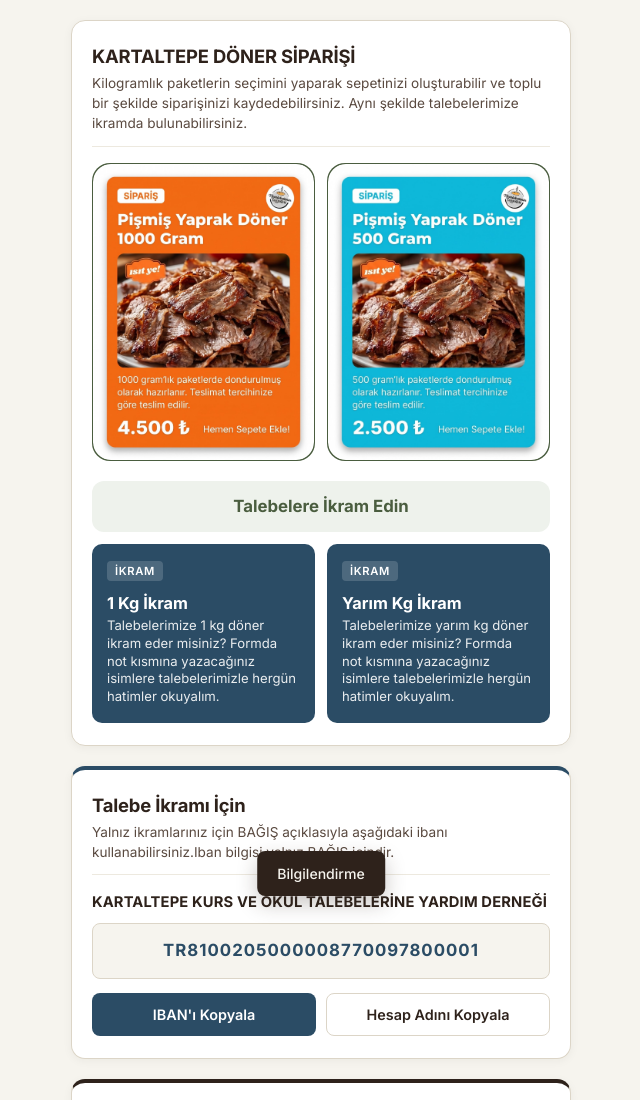
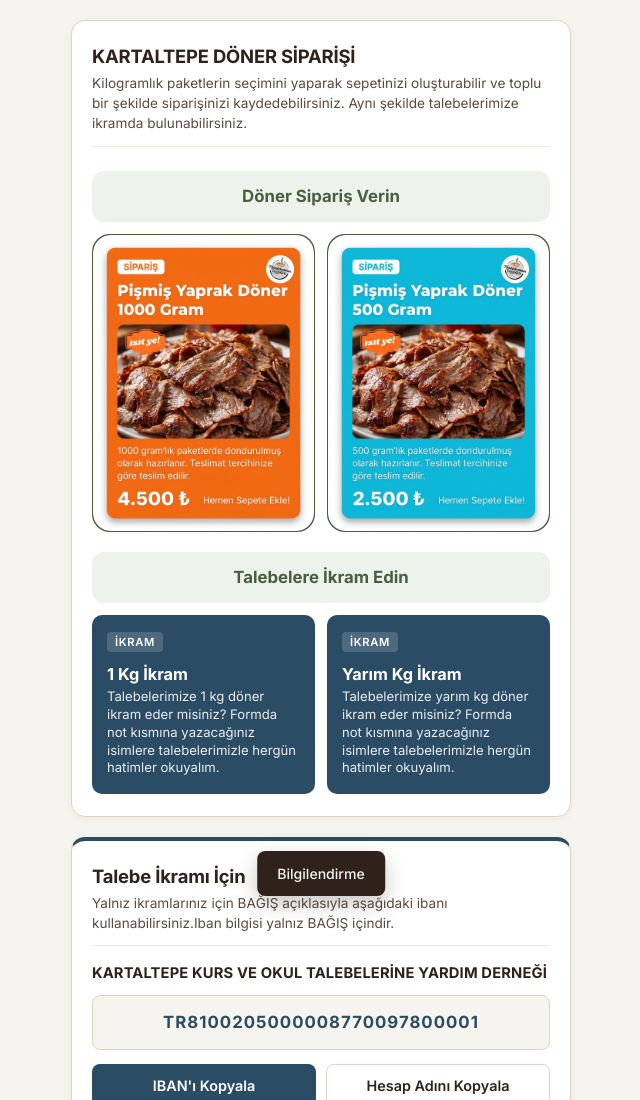
Before and after one commit to maer3407-spec/kartaltepedonersiparisi, a plain HTML site: page site/index.html in a window 1280 px wide. Shown: the top 1100 px of the page, without its empty margins (319-959 px from the left). Drawn offline with Linux system fonts and the light colour scheme.

Commit message:
Add heading for Döner Sipariş Verin section

```diff
--- a/site/index.html
+++ b/site/index.html
@@ -656,6 +656,7 @@
       </div>
 
       <div class="quick-grid">
+        <div class="gift-section-heading">Döner Sipariş Verin</div>
        <!-- 1. ÜRÜN: 1000 GRAM -->
   <button
     type="button"
```
